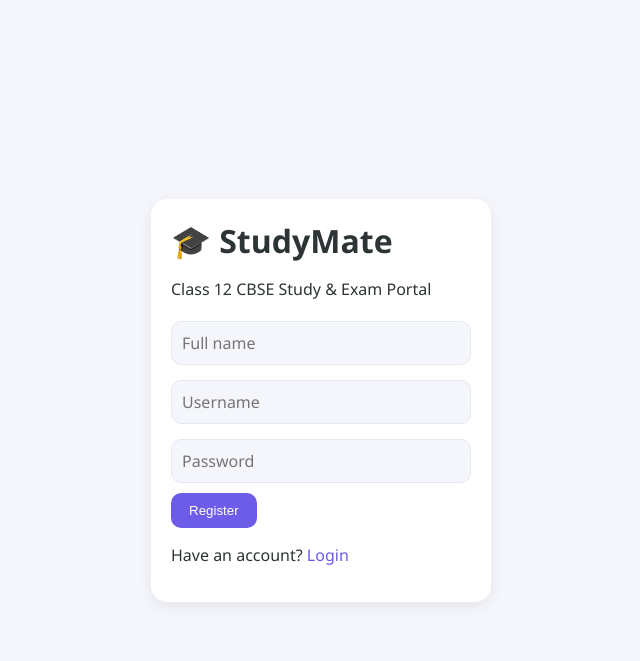
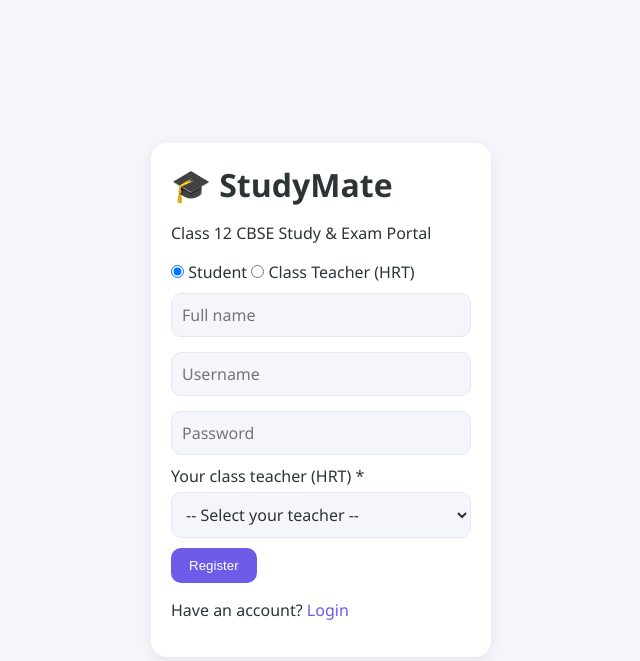
Before and after one commit to egsdemo01-cmd/studymate, a Flask app: page /register in a window 1280 px wide. Shown: the top 661 px of the page, without its empty margins (319-959 px from the left). Run offline with Flask 3, Linux system fonts and the light colour scheme; tables that the repository leaves empty hold one stand-in row (values such as "Sample post").

Commit message:
Update auth.html

```diff
--- a/templates/auth.html
+++ b/templates/auth.html
@@ -1,9 +1,36 @@
 {% extends "base.html" %}{% block body %}
 <form method="post" class="card auth">
   <h1>🎓 StudyMate</h1><p>Class 12 CBSE Study & Exam Portal</p>
-  {% if register %}<input name="name" placeholder="Full name" required>{% endif %}
+  {% if register %}
+  <!-- Choose who is registering; JavaScript shows the matching fields -->
+  <label><input type="radio" name="role" value="student" checked onclick="showRole()" style="width:auto"> Student</label>
+  <label><input type="radio" name="role" value="teacher" onclick="showRole()" style="width:auto"> Class Teacher (HRT)</label>
+  <input name="name" placeholder="Full name" required>
+  {% endif %}
   <input name="username" placeholder="Username" required>
   <input name="password" type="password" placeholder="Password" required>
+  {% if register %}
+  <div id="studentBox">
+    <label>Your class teacher (HRT) *
+    <select name="teacher_id">
+      <option value="">-- Select your teacher --</option>
+      {% for t in teachers %}<option value="{{ t.user_id }}">{{ t.name }} (Class {{ t.class }}-{{ t.division }})</option>{% endfor %}
+    </select></label>
+    {% if not teachers %}<small>No teacher registered yet. Ask your class teacher to register first.</small>{% endif %}
+  </div>
+  <div id="teacherBox" style="display:none">
+    <input name="class" placeholder="Class (e.g. 12)">
+    <input name="division" placeholder="Division (e.g. A)">
+  </div>
+  <script>
+  // Show student or teacher fields depending on the selected radio button
+  function showRole() {
+    const isTeacher = document.querySelector('input[name=role]:checked').value === 'teacher';
+    document.getElementById('teacherBox').style.display = isTeacher ? 'block' : 'none';
+    document.getElementById('studentBox').style.display = isTeacher ? 'none' : 'block';
+  }
+  </script>
+  {% endif %}
   <button>{{ 'Register' if register else 'Login' }}</button>
-  <p>{% if register %}Have an account? <a href="/login">Login</a>{% else %}New here? <a href="/register">Register</a><br><small>Teacher demo: teacher / teacher123</small>{% endif %}</p>
+  <p>{% if register %}Have an account? <a href="/login">Login</a>{% else %}New here? <a href="/register">Register</a>{% endif %}</p>
 </form>{% endblock %}
```
